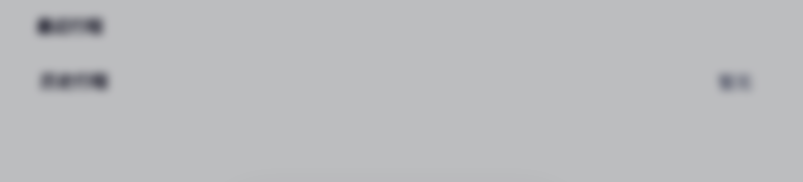
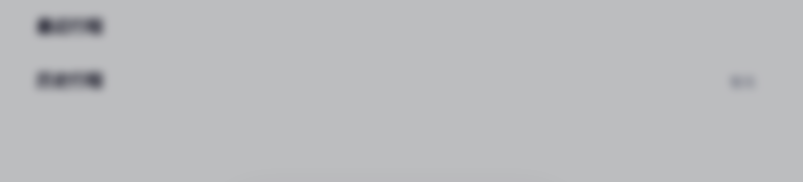
Before and after one commit to veraxyxy/tools, a website: page xingli/index.html in a window 1280 px wide. Shown: the part 296-478 px from the top of the page, 244-1047 px from the left. Drawn offline with Linux system fonts and the light colour scheme.

Commit message:
Fix section title alignment
- Unified structure for all three section titles (进行中, 最近行程, 历史行程)
- Changed 历史行程 from .history-toggle button to .section-head div
- All titles now use consistent spacing and alignment
- Applied var(--font-size-sm) to section-meta for consistency

```diff
--- a/xingli/index.html
+++ b/xingli/index.html
@@ -52,10 +52,10 @@
                 </section>
 
                 <section class="section">
-                    <button class="history-toggle" onclick="toggleHomeHistory()">
-                        <span>历史行程</span>
-                        <span class="history-toggle-meta" id="historyToggleMeta">暂无</span>
-                    </button>
+                    <div class="section-head">
+                        <h3 class="section-title">历史行程</h3>
+                        <span class="section-meta" id="historyToggleMeta">暂无</span>
+                    </div>
                     <div class="stack-list" id="historyTripList"></div>
                 </section>
             </section>
```
Also changed, not shown: .workbuddy/memory/2026-04-14.md.
